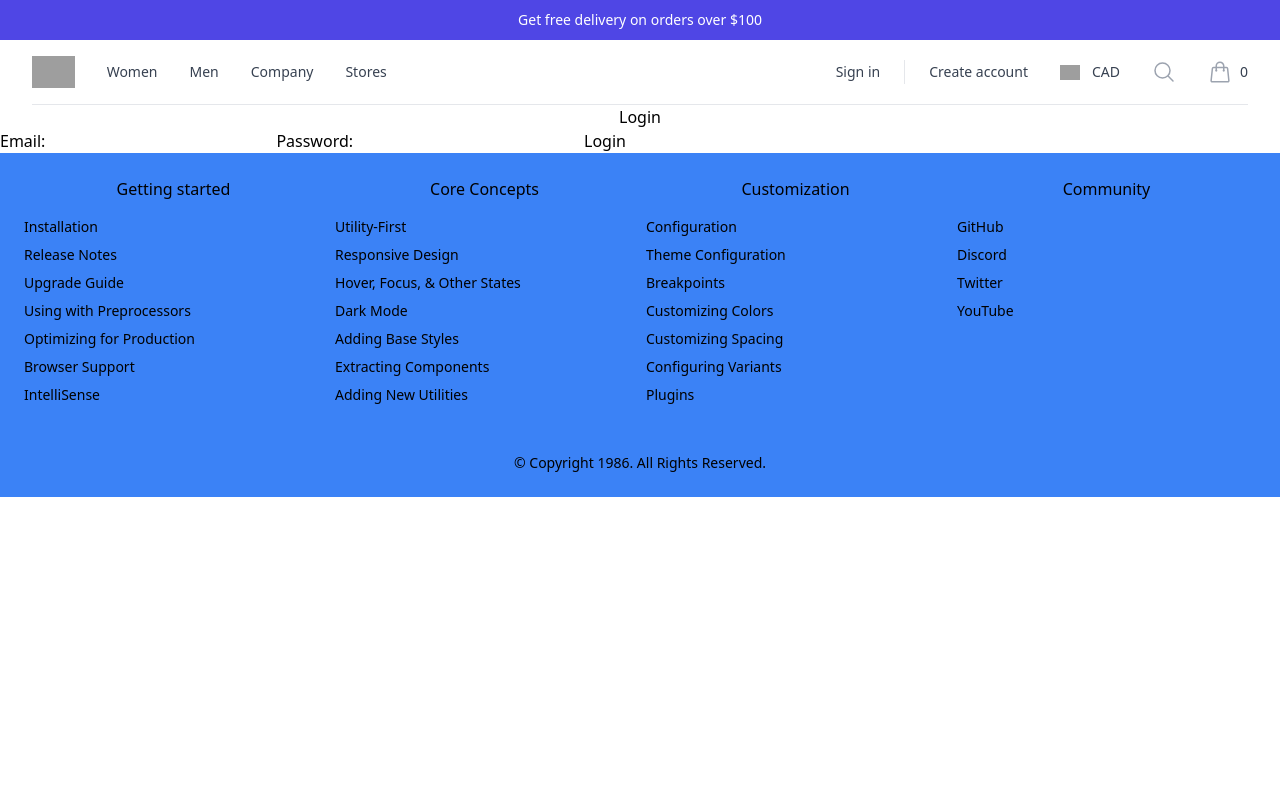
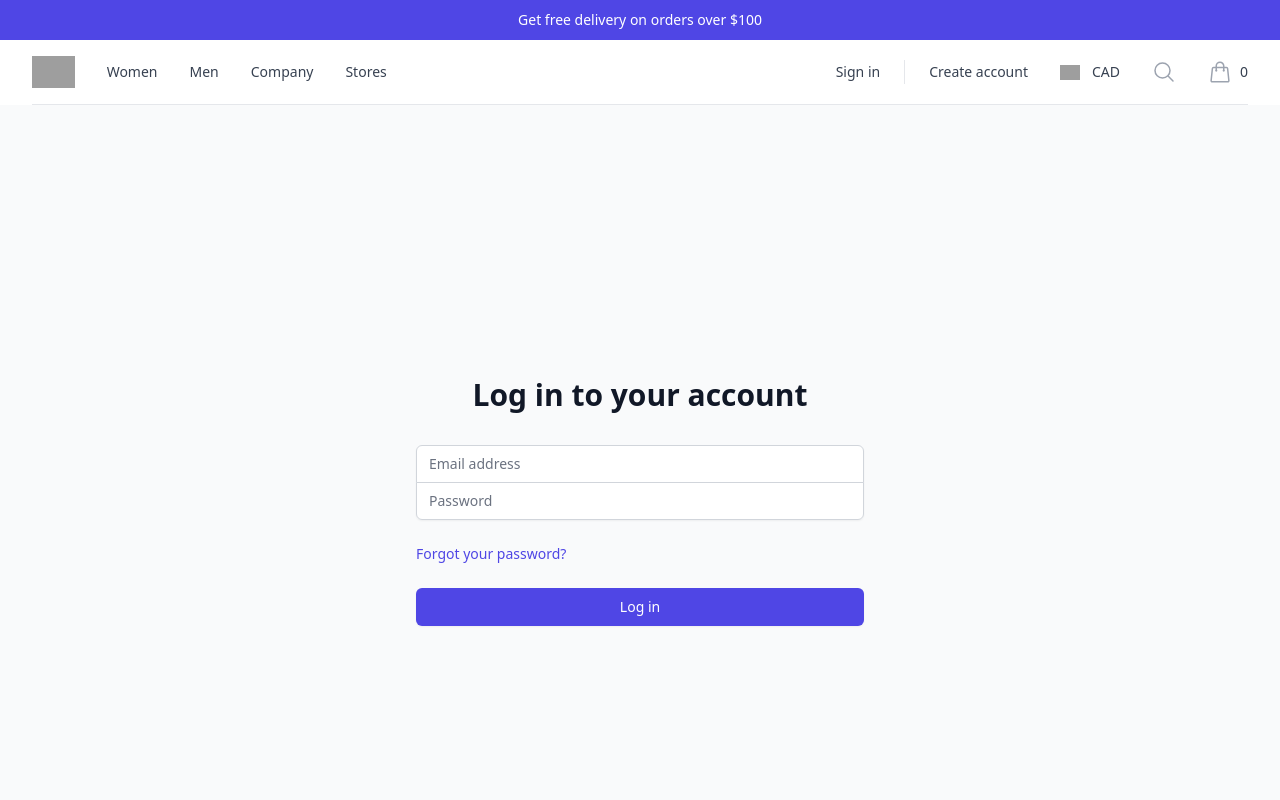
Before and after one commit to AnikHaque/Kenabecha.com-Frontend, a React (Vite) app: page /login in a window 1280 px wide. Shown: the top 800 px of the page. Built offline with nearby package versions, Linux system fonts and the light colour scheme; grey boxes are pictures that could not be loaded.

Commit message:
login feature fully done

```diff
--- a/src/Pages/Home/Home.jsx
+++ b/src/Pages/Home/Home.jsx
@@ -31,7 +31,7 @@
             <p className="inline-block px-3 py-px mb-4 text-xs font-semibold tracking-wider text-teal-900 uppercase rounded-full bg-teal-accent-400">
               Brand new
             </p>
-            <h2 className="mb-5 font-sans lg:text-5xl font-bold tracking-tight text-gray-900 sm:text-4xl sm:leading-none">
+            <h2 className="mb-5 font-sans lg:text-5xl font-bold tracking-tight text-gray-900 sm:text-4xl sm:leading-none text-left">
               <span className="text-blue-500">Everything</span> you
               <br className="hidden md:block" />
               can imagine{" "}
--- a/src/Pages/Login/Login.jsx
+++ b/src/Pages/Login/Login.jsx
@@ -1,6 +1,6 @@
 import { useState } from "react";
 import axios from "axios";
-import { jwtDecode } from "jwt-decode";
+import { setToken } from "../../Utility/Token";
 
 const Login = () => {
   const [formData, setFormData] = useState({
@@ -25,19 +25,8 @@
         formData
       );
       if (response.data.status === "success") {
-        // Set token in localStorage
-        localStorage.setItem("token", response.data.token);
-
-        // Decode token to retrieve user information
-        const decodedToken = jwtDecode(response.data.token);
-        const { email, user_id, role } = decodedToken; // Extract user information from the decoded token
-
-        // Store user information in localStorage
-        localStorage.setItem("user", JSON.stringify({ email, user_id, role }));
-
-        // Set token as a cookie
-        document.cookie = `token=${response.data.token}; path=/; SameSite=Strict`;
-
+        // Set token in localStorage using tokenUtils
+        setToken(response.data.token);
         // Redirect user to dashboard or home page upon successful login
         window.location.href = "/";
       } else {
@@ -50,30 +39,70 @@
   };
 
   return (
+    <div className="min-h-screen flex items-center justify-center bg-gray-50 py-12 px-4 sm:px-6 lg:px-8">
+      <div className="max-w-md w-full space-y-8">
         <div>
-      <h2>Login</h2>
-      <form onSubmit={handleLogin}>
-        <label>
-          Email:
+          <h2 className="mt-6 text-center text-3xl font-extrabold text-gray-900">
+            Log in to your account
+          </h2>
+        </div>
+        <form className="mt-8 space-y-6" onSubmit={handleLogin}>
+          <input type="hidden" name="remember" value="true" />
+          <div className="rounded-md shadow-sm -space-y-px">
+            <div>
+              <label htmlFor="email-address" className="sr-only">
+                Email address
+              </label>
               <input
+                id="email-address"
+                name="email"
                 type="email"
-            name="email"
+                autoComplete="email"
+                required
+                className="appearance-none rounded-none relative block w-full px-3 py-2 border border-gray-300 placeholder-gray-500 text-gray-900 rounded-t-md focus:outline-none focus:ring-indigo-500 focus:border-indigo-500 focus:z-10 sm:text-sm"
+                placeholder="Email address"
                 value={formData.email}
                 onChange={handleInputChange}
               />
+            </div>
+            <div>
+              <label htmlFor="password" className="sr-only">
+                Password
               </label>
-        <label>
-          Password:
               <input
+                id="password"
+                name="password"
                 type="password"
-            name="password"
+                autoComplete="current-password"
+                required
+                className="appearance-none rounded-none relative block w-full px-3 py-2 border border-gray-300 placeholder-gray-500 text-gray-900 rounded-b-md focus:outline-none focus:ring-indigo-500 focus:border-indigo-500 focus:z-10 sm:text-sm"
+                placeholder="Password"
                 value={formData.password}
                 onChange={handleInputChange}
               />
-        </label>
-        <button type="submit">Login</button>
+            </div>
+          </div>
+          <div className="flex items-center justify-between">
+            <div className="text-sm">
+              <a
+                href="#"
+                className="font-medium text-indigo-600 hover:text-indigo-500"
+              >
+                Forgot your password?
+              </a>
+            </div>
+          </div>
+          <div>
+            <button
+              type="submit"
+              className="w-full flex justify-center py-2 px-4 border border-transparent rounded-md shadow-sm text-sm font-medium text-white bg-indigo-600 hover:bg-indigo-700 focus:outline-none focus:ring-2 focus:ring-offset-2 focus:ring-indigo-500"
+            >
+              Log in
+            </button>
+          </div>
         </form>
-      <p>{message}</p>
+        <p className="text-red-500 text-center">{message}</p>
+      </div>
     </div>
   );
 };
--- a/src/Shared/Navbar/Navbar.jsx
+++ b/src/Shared/Navbar/Navbar.jsx
@@ -1,4 +1,4 @@
-import { Fragment, useState } from "react";
+import { Fragment, useEffect, useState } from "react";
 import { Dialog, Popover, Tab, Transition } from "@headlessui/react";
 import {
   Bars3Icon,
@@ -6,6 +6,13 @@
   ShoppingBagIcon,
   XMarkIcon,
 } from "@heroicons/react/24/outline";
+import {
+  decodeToken,
+  removeToken,
+  removeTokenFromCookie,
+} from "../../Utility/Token";
+import axios from "axios";
+import { useNavigate } from "react-router-dom";
 
 const navigation = {
   categories: [
@@ -143,6 +150,52 @@
 }
 
 const Navbar = () => {
+  const navigate = useNavigate();
+  const [isLoggedIn, setIsLoggedIn] = useState(false); // State to track login status
+
+  useEffect(() => {
+    // Decode token to retrieve user information
+    const decodedToken = decodeToken();
+    // Update isLoggedIn based on token existence
+    setIsLoggedIn(!!decodedToken);
+  }, []); // Run only once on component mount
+
+  const handleLogout = async () => {
+    try {
+      // Send a request to the backend to clear the token
+      await axios.post("http://localhost:5000/logout");
+
+      removeToken();
+      console.log("Token removed from local storage");
+      // Clear token from cookie
+      removeTokenFromCookie();
+      console.log("Token removed from cookie");
+
+      // Update isLoggedIn to false after logout
+      setIsLoggedIn(false);
+      console.log("isLoggedIn set to false");
+
+      // Redirect user to the login page or homepage
+      navigate("/login");
+    } catch (error) {
+      console.error("Error logging out:", error);
+      // Handle error
+    }
+  };
+  const renderLogoutButton = () => {
+    if (isLoggedIn) {
+      return (
+        <button
+          className="bg-blue-500 hover:bg-red-600 text-white font-bold py-2 px-4 rounded-full shadow-md transition duration-300 ease-in-out ml-4 "
+          onClick={handleLogout}
+        >
+          Logout
+        </button>
+      );
+    } else {
+      return null;
+    }
+  };
   const [open, setOpen] = useState(false);
   return (
     <div>
@@ -541,6 +594,7 @@
                       <span className="sr-only">items in cart, view bag</span>
                     </a>
                   </div>
+                  <div>{renderLogoutButton()}</div>
                 </div>
               </div>
             </div>
--- a/src/Utility/Token.js
+++ b/src/Utility/Token.js
@@ -1,4 +1,4 @@
-import jwtDecode from "jwt-decode";
+import { jwtDecode } from "jwt-decode";
 
 const getToken = () => {
   // Check if token exists in localStorage
@@ -19,23 +19,26 @@
   return null;
 };
 
-const setToken = (token) => {
+export const setToken = (token) => {
   localStorage.setItem("token", token);
 
   // Set token as a cookie
   document.cookie = `token=${token}; path=/; SameSite=Strict`;
 };
 
-const removeToken = () => {
+export const removeToken = () => {
   localStorage.removeItem("token");
 };
 
-const decodeToken = () => {
+export const removeTokenFromCookie = () => {
+  // Set the expiry date of the cookie to a past date to delete it
+  document.cookie = "token=; expires=Thu, 01 Jan 2025 00:00:00 UTC; path=/;";
+};
+
+export const decodeToken = () => {
   const token = getToken();
   if (token) {
     return jwtDecode(token);
   }
   return null;
 };
-
-export { getToken, setToken, removeToken, decodeToken };
```
Lines whose indentation alone changed are shown as unchanged.
